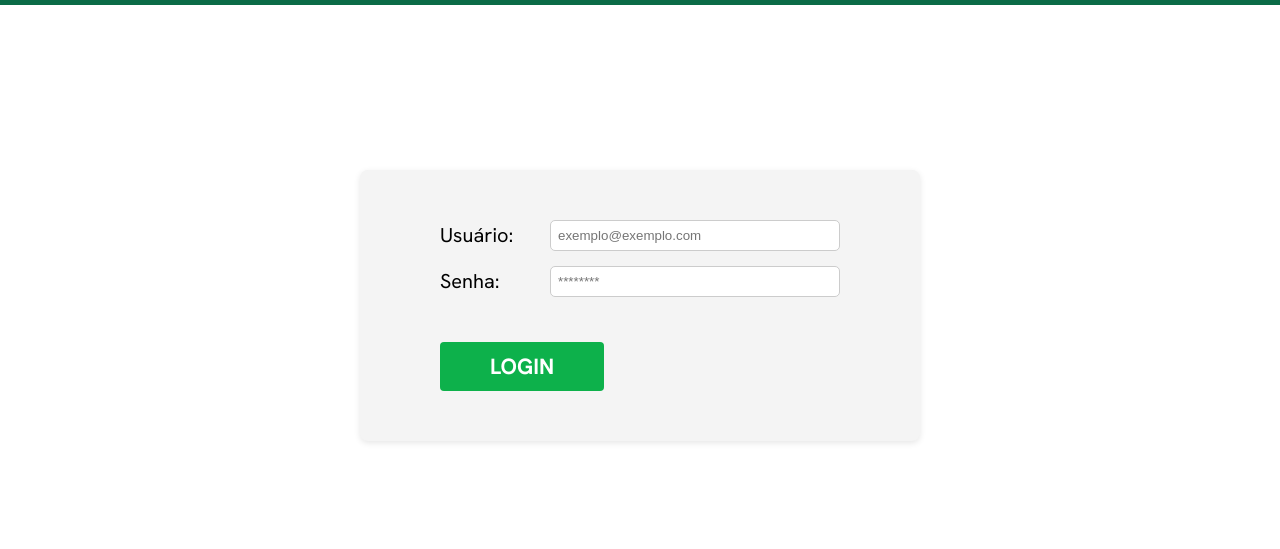
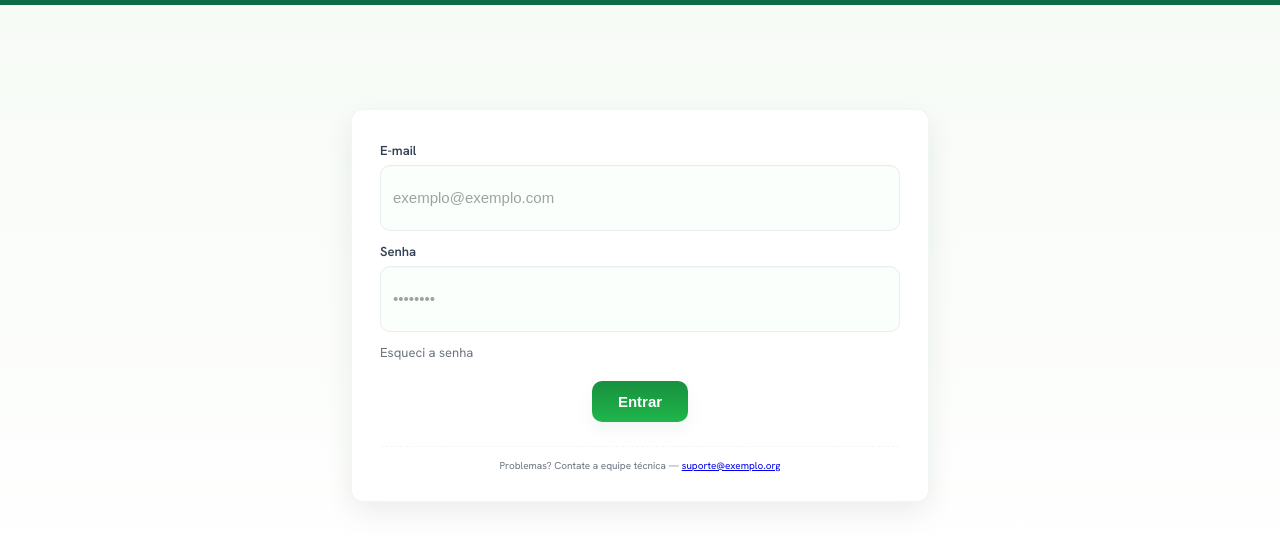
Before and after one commit to AlexanderNBJ/desembargos-site-idaf, a plain HTML site: page frontend/login.html in a window 1280 px wide. Shown: the part 195-744 px from the top of the page. Drawn offline with Linux system fonts and the light colour scheme.

Commit message:
Melhoria da tela de login

```diff
--- a/frontend/css/stylesHeader.css
+++ b/frontend/css/stylesHeader.css
@@ -111,7 +111,6 @@ body {
     .title-text h2 { display: none; } /* opcional */
 }
 
-
 .usuario-nome {
     font-family: "Hanken Grotesk", sans-serif;
     font-size: 15px;
--- a/frontend/css/stylesLogin.css
+++ b/frontend/css/stylesLogin.css
@@ -1,79 +1,199 @@
-@import url('https://fonts.googleapis.com/css2?family=Sora:wght@400&display=swap');
-@import url('https://fonts.googleapis.com/css2?family=Hanken+Grotesk:wght@400;500;700&display=swap');
+/* stylesLogin.css - versão clean & modern */
+/* usa as fontes que você já injeta no header (Hanken Grotesk / Sora) */
+/* Se quiser garantir: descomente as linhas @import abaixo ou mantenha import no header CSS */
+
+@import url('https://fonts.googleapis.com/css2?family=Hanken+Grotesk:wght@400;600;700&display=swap');
+@import url('https://fonts.googleapis.com/css2?family=Sora:wght@400;600&display=swap');
+
+:root{
+  --green-600: #0b6b47; /* header */
+  --green-500: #17903f; /* CTA */
+  --green-400: #20b64a;
+  --muted: #6b7280;
+  --card-bg: #ffffff;
+  --page-bg: linear-gradient(180deg, #f7fbf6 0%, #ffffff 100%);
+  --radius: 12px;
+  --glass: rgba(255,255,255,0.6);
+}
+
+html,body{height:100%;}
 
 main {
-    display: flex;
-    justify-content: center;
-    align-items: center;
-    height: calc(100vh - 200px);
-    min-height: calc(100vh - 200px);
+  display: flex;
+  justify-content: center;
+  align-items: center;
+  min-height: calc(100vh - 200px); /* mantém seu header de 200px */
+  background: var(--page-bg);
+  padding: 28px;
+  box-sizing: border-box;
+  font-family: "Hanken Grotesk", system-ui, -apple-system, "Segoe UI", Roboto, "Helvetica Neue", Arial;
 }
 
-.login-wrapper {
-    display: flex;
-    flex-direction: column;
-    align-items: center;
-    height: 200px;
-    justify-content: center;
+/* stage central */
+.login-stage {
+  width: 100%;
+  max-width: 960px;
+  display: flex;
+  justify-content: center;
+  align-items: center;
 }
 
-.login-container {
-    background: #f4f4f4;
-    padding: 50px 80px;
-    border-radius: 8px;
-    box-shadow: 0 2px 6px rgba(0, 0, 0, 0.1);
-    width: 400px;
+/* cartão */
+.login-card{
+  width: 100%;
+  max-width: 520px;
+  background: var(--card-bg);
+  border-radius: var(--radius);
+  box-shadow: 0 10px 30px rgba(8,34,18,0.08);
+  padding: 28px;
+  border: 1px solid rgba(11,107,71,0.06);
+  display: flex;
+  flex-direction: column;
+  gap: 18px;
 }
 
-.login-group {
-    display: flex;
-    align-items: center;
-    gap: 30px;
-    margin-bottom: 15px;
-    align-content: center;
+/* brand area */
+.card-brand{
+  display:flex;
+  align-items:center;
+  gap:14px;
+  margin-bottom:4px;
+}
+.brand-mark{
+  width:56px;
+  height:56px;
+  object-fit:contain;
+  filter: drop-shadow(0 2px 6px rgba(11,107,71,0.12));
+}
+.brand-texts h3{
+  margin:0;
+  font-size:18px;
+  font-weight:700;
+  color:var(--green-600);
+}
+.brand-texts .brand-sub{
+  margin:0;
+  font-size:13px;
+  color:var(--muted);
 }
 
-.login-group label {
-    width: 80px;
-    font-weight: normal;
-    font-family: "Hanken Grotesk";
-    font-size: 20px;
+/* form */
+.login-form{
+  display:flex;
+  flex-direction:column;
+  gap:12px;
+  margin-top:4px;
 }
 
-.login-group input {
-    flex: 1;
-    padding: 7px;
-    border: 1px solid #ccc;
-    border-radius: 5px;
+/* field */
+.field{
+  display:flex;
+  flex-direction:column;
+  gap:6px;
+}
+.label{
+  font-size:13px;
+  color:#334155;
+  font-weight:600;
+}
+input[type="email"],
+input[type="password"],
+input[type="text"]{
+  height:44px;
+  padding:10px 12px;
+  border-radius:10px;
+  border:1px solid #e6eef0;
+  background: #fbfffb;
+  box-shadow: inset 0 1px 0 rgba(0,0,0,0.02);
+  font-size:15px;
+  outline: none;
+  transition: box-shadow .12s ease, border-color .12s ease, transform .08s ease;
+}
+input::placeholder{
+  color:#9aa5a2;
+  opacity:1;
+}
+input:focus{
+  border-color: var(--green-500);
+  box-shadow: 0 6px 20px rgba(23,144,63,0.08);
+  transform: translateY(-1px);
 }
 
-.forgot-password {
-    display: block;
-    font-size: 11px;
-    color: #555;
-    text-align: right;
-    text-decoration: none;
-    margin-bottom: 15px;
+/* small row utilities */
+.row { display:flex; gap:12px; align-items:center; }
+.between { display:flex; justify-content:space-between; align-items:center; }
+
+.remember{
+  display:flex;
+  align-items:center;
+  gap:8px;
+  color:var(--muted);
+  font-size:13px;
+}
+.remember input { width:16px; height:16px; }
+
+/* forgot link */
+.forgot{
+  color:var(--muted);
+  text-decoration:none;
+  font-size:13px;
+}
+.forgot:hover{ text-decoration:underline; color:#374151; }
+
+/* actions */
+.actions {
+  margin-top:8px;
+  display:flex;
+  justify-content:center;
 }
 
-.forgot-password:hover {
-    text-decoration: underline;
+.btn{
+  display:inline-flex;
+  align-items:center;
+  justify-content:center;
+  gap:10px;
+  border:0;
+  cursor:pointer;
+  border-radius:10px;
+  padding:12px 26px;
+  font-weight:700;
+  font-size:15px;
+  transition: transform .08s ease, box-shadow .12s ease, background-color .12s ease;
+  box-shadow: 0 8px 18px rgba(11,107,71,0.06);
 }
 
-.login-btn {
-    margin-top: 30px;
-    width: auto;
-    background: #0db14b;
-    color: white;
-    border: none;
-    padding: 10px 50px;
-    border-radius: 4px;
-    font-size: 22px;
-    font-family: "Hanken Grotesk", sans-serif;
-    font-weight: bolder;
-    cursor: pointer;
+/* primary */
+.btn.primary{
+  background: linear-gradient(180deg,var(--green-500),var(--green-400));
+  color:white;
+}
+.btn.primary:hover{
+  transform: translateY(-2px);
+  box-shadow: 0 16px 36px rgba(11,107,71,0.12);
 }
 
-.login-btn:hover {
-    background: #0a9a3f;
+/* message area */
+.msg{
+  margin-top:6px;
+  font-size:13px;
+  color:#b91c1c; /* erro */
 }
+
+/* footer */
+.card-footer{
+  margin-top:6px;
+  border-top:1px dashed rgba(16,24,16,0.04);
+  padding-top:10px;
+  text-align:center;
+  color:var(--muted);
+  font-size:12px;
+}
+
+/* small screens */
+@media (max-width:600px){
+  .login-card { padding:18px; border-radius:12px; }
+  .brand-texts h3 { font-size:16px; }
+  .brand-mark { width:44px; height:44px; }
+  .btn { width:100%; padding:12px 18px; }
+  .login-stage { padding: 0 12px; }
+}
--- a/frontend/login.html
+++ b/frontend/login.html
@@ -21,25 +21,42 @@
     </header>
 
     <main>
-        <div class="login-wrapper">
-            <div class="login-container">
-                <form id="loginForm">
-                    <div class="login-group">
-                        <label for="usuario">Usuário:</label>
-                        <input type="text" id="usuario" required placeholder="exemplo@exemplo.com">
-                    </div>
+      <div class="login-stage" role="main" aria-labelledby="login-title">
+        <div class="login-card" aria-hidden="false">
+          <form id="loginForm" class="login-form" autocomplete="on" novalidate>
+            <div class="field">
+              <label for="usuario" class="label">E-mail</label>
+              <input id="usuario" name="username" type="email" inputmode="email" required
+                     placeholder="exemplo@exemplo.com" autocomplete="username" />
+            </div>
 
-                    <div class="login-group">
-                        <label for="senha">Senha:</label>
-                        <input type="password" id="senha" required placeholder="********">
-                    </div>
+            <div class="field">
+              <label for="senha" class="label">Senha</label>
+              <input id="senha" name="password" type="password" required
+                     placeholder="••••••••" autocomplete="current-password" />
+            </div>
 
-                    <button type="submit" class="login-btn">LOGIN</button>
-                </form>
-                <p id="loginMessage" style="color:red; display:none;"></p>
+            <div class="row between">
+              <a class="forgot" href="https://csr.ufmg.br/mappiadb/reset_password" target="_blank">
+                Esqueci a senha
+              </a>
+
             </div>
+
+            <div class="actions">
+              <button type="submit" class="btn primary" aria-label="Entrar">Entrar</button>
+            </div>
+
+            <p id="loginMessage" class="msg" role="status" aria-live="polite" hidden></p>
+          </form>
+
+          <footer class="card-footer">
+            <small>Problemas? Contate a equipe técnica — <a href="mailto:suporte@exemplo.org">suporte@exemplo.org</a></small>
+          </footer>
         </div>
+      </div>
     </main>
+
     <script src="js/auth.js"></script>
     <script src="js/mainLogin.js"></script>
 </body>
```
